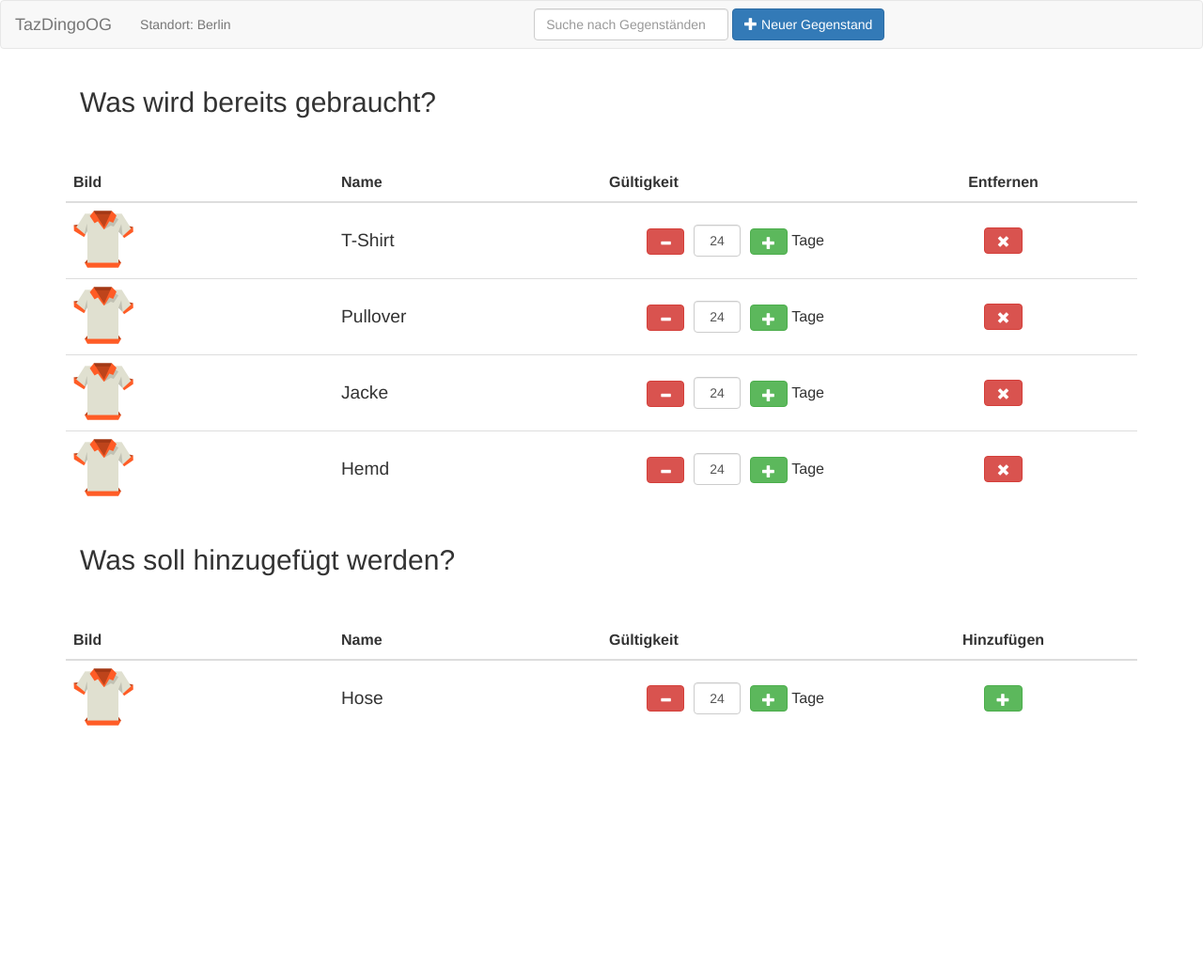
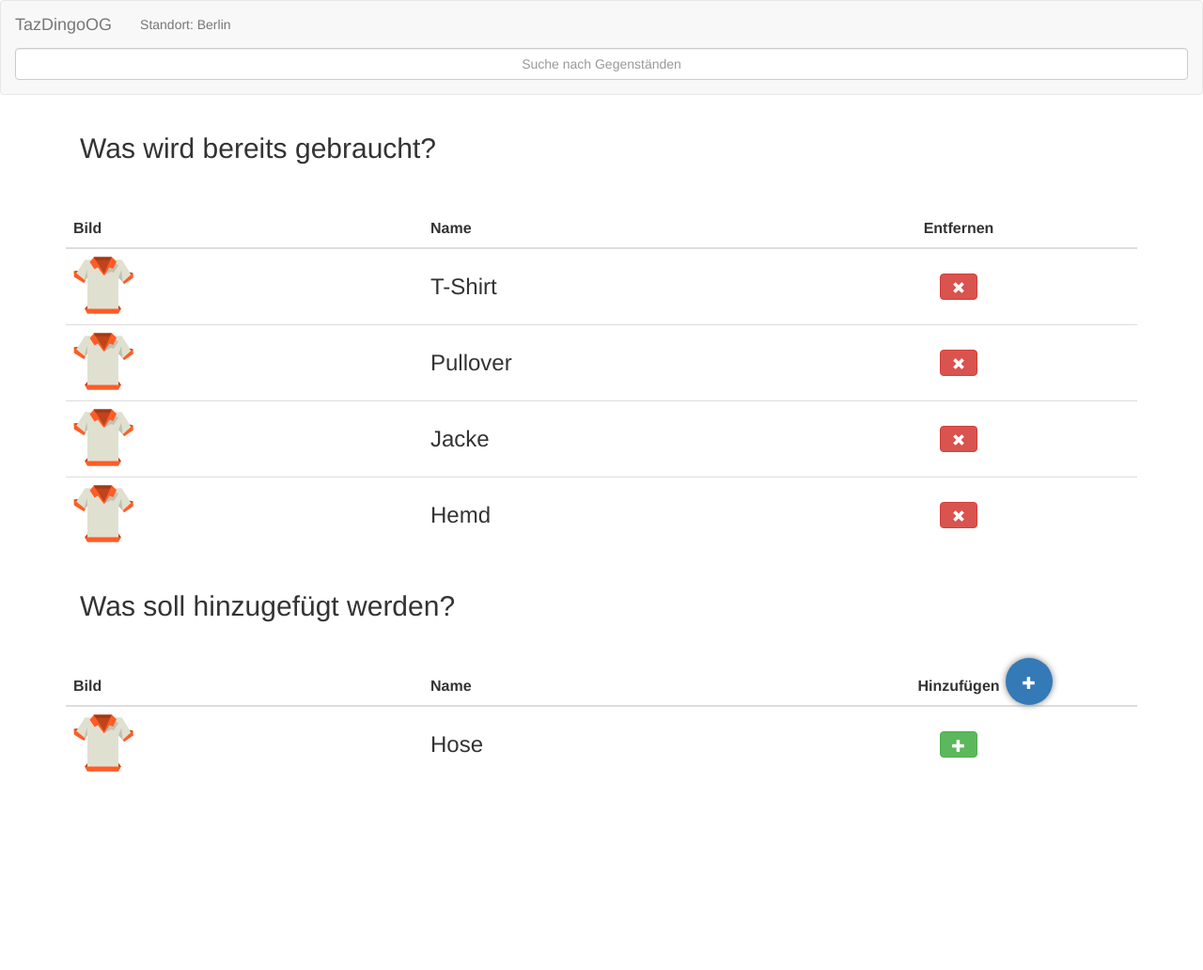
Before and after one commit to TazDingoOG/Hack4Good2015, a PHP site: page / in a window 1280 px wide. Shown: the whole page at 94% size. Before the commit the page ends 772 px from the top, so only its background shows below. Run offline with PHP 8.4, Linux system fonts and the light colour scheme; data comes from the database, SQL or seed files in the repository; some libraries are stand-ins or nearby versions.

Commit message:
Added floating button for creating new items with tooltip. Removed duration time functionality. Made the searcher 100% wide.

```diff
--- a/static/css/custom.css
+++ b/static/css/custom.css
@@ -1,3 +1,15 @@
+
+.floating-add-button {
+    position: fixed;
+    right: 12.5%;
+    bottom: 50;
+    z-index: 1000;
+    width: 50px;
+    height: 50px;
+    border-radius: 25px;
+    border: none;
+    box-shadow: grey 0px 0px 7px;
+}
 
 .list-categories-header {
     margin-bottom: 50px;
@@ -14,14 +26,26 @@
 }
 
 .search-input {
+    text-align: center;
+}
+
+.create-new-item {
+    text-align: right;
 }
 
 .table > tbody > tr > td {
      vertical-align: middle;
 }
 
+.table > tbody > tr:last-child {
+    margin-bottom: 200px;
+}
 .th {
     border-top: 0px;
+}
+
+#complete-list {
+    margin-bottom: 200px;
 }
 
 /*
@@ -66,7 +90,7 @@
 
 .item-picture, .item-timer, .item-description, .item-checkoff {
     vertical-align: middle;
-    width: 24%;
+    width: 33%;
 }
 
 .item-checkoff {
@@ -77,7 +101,7 @@
 }
 
 .item-description {
-    font-size:1.2em;
+    font-size:1.5em;
 }
 
 .item-timer {
--- a/templates/index.html
+++ b/templates/index.html
@@ -28,17 +28,19 @@
                 </div>
 
                 <!-- Collect the nav links, forms, and other content for toggling -->
-            <form class="navbar-form search-form" role="search">
                 <div class="form-group">
                     <input type="text" class="form-control search-input" placeholder="Suche nach Gegenst&auml;nden" id="search" />
                 </div>
-                <button type="submit" class="btn btn-primary"><span class="glyphicon glyphicon-plus"></span> Neuer Gegenstand</button>
-            </form>
+
                 <!-- /.navbar-collapse -->
             </div>
             <!-- /.container-fluid -->
         </nav>
+        <div class="container create-new-item">
 
+            <!-- Floating button for creating new items -->
+            <button class="btn-primary floating-add-button" data-toggle="tooltip" title="Erstelle einen neuen Gegenstand!"><span class="glyphicon glyphicon-plus"></span></button>
+        </div>
         <div class="container">
             <div class="container-fluid ">
                 <h2 class="list-categories-header">Was wird bereits gebraucht?</h2>
@@ -48,7 +50,7 @@
                     <tr>
                         <th>Bild</th>
                         <th>Name</th>
-                    <th>G&uuml;ltigkeit</th>
+                        <!-- <th>G&uuml;ltigkeit</th> -->
                         <th style="text-align:center">Entfernen</th>
                     </tr>
                 </thead>
@@ -57,10 +59,10 @@
                         <img src="../static/img/t-shirt.png" class="img-rounded">
                     </td>
                     <td class="item-description">T-Shirt</td>
-                <td class="item-timer table-content"><button type="submit" class="btn btn-danger"><span class="glyphicon glyphicon-minus"></span></button><input type="text" class="form-control" value="24"></input><button type="submit" class="btn btn-success"><span class="glyphicon glyphicon-plus"></span></button> Tage</td>
+                    <!-- <td class="item-timer table-content"><button  class="btn btn-danger"><span class="glyphicon glyphicon-minus"></span></button><input type="text" class="form-control" value="24"></input><button class="btn btn-success"><span class="glyphicon glyphicon-plus"></span></button> Tage</td> -->
 
                     <td class="item-checkoff table-content">
-                    <button type="submit" class="btn btn-danger"><span class="glyphicon glyphicon-remove"></span>
+                        <button class="btn btn-danger"><span class="glyphicon glyphicon-remove"></span>
                         </button>
                     </td>
                 </tr>
@@ -69,9 +71,9 @@
                         <img src="../static/img/t-shirt.png" class="img-rounded">
                     </td>
                     <td class="item-description table-content">Pullover</td>
-                <td class="item-timer table-content"><button type="submit" class="btn btn-danger"><span class="glyphicon glyphicon-minus"></span></button><input type="text" class="form-control" value="24"></input><button type="submit" class="btn btn-success"><span class="glyphicon glyphicon-plus"></span></button> Tage</td>
+                    <!--  <td class="item-timer table-content"><button  class="btn btn-danger"><span class="glyphicon glyphicon-minus"></span></button><input type="text" class="form-control" value="24"></input><button  class="btn btn-success"><span class="glyphicon glyphicon-plus"></span></button> Tage</td> -->
                     <td class="item-checkoff table-content">
-                    <button type="submit" class="btn btn-danger"><span class="glyphicon glyphicon-remove"></span>
+                        <button  class="btn btn-danger"><span class="glyphicon glyphicon-remove"></span>
                         </button>
                     </td>
                 </tr>
@@ -80,9 +82,9 @@
                         <img src="../static/img/t-shirt.png" class="img-rounded">
                     </td>
                     <td class="item-description table-content">Jacke</td>
-                <td class="item-timer table-content"><button type="submit" class="btn btn-danger"><span class="glyphicon glyphicon-minus"></span></button><input type="text" class="form-control" value="24"></input><button type="submit" class="btn btn-success"><span class="glyphicon glyphicon-plus"></span></button> Tage</td>
+                    <!-- <td class="item-timer table-content"><button  class="btn btn-danger"><span class="glyphicon glyphicon-minus"></span></button><input type="text" class="form-control" value="24"></input><button  class="btn btn-success"><span class="glyphicon glyphicon-plus"></span></button> Tage</td> -->
                     <td class="item-checkoff table-content">
-                    <button type="submit" class="btn btn-danger"><span class="glyphicon glyphicon-remove"></span>
+                        <button  class="btn btn-danger"><span class="glyphicon glyphicon-remove"></span>
                         </button>
                     </td>
                 </tr>
@@ -91,9 +93,9 @@
                         <img src="../static/img/t-shirt.png" class="img-rounded">
                     </td>
                     <td class="item-description table-content">Hemd</td>
-                <td class="item-timer table-content"><button type="submit" class="btn btn-danger"><span class="glyphicon glyphicon-minus"></span></button><input type="text" class="form-control" value="24"></input><button type="submit" class="btn btn-success"><span class="glyphicon glyphicon-plus"></span></button> Tage</td>
+                    <!--   <td class="item-timer table-content"><button  class="btn btn-danger"><span class="glyphicon glyphicon-minus"></span></button><input type="text" class="form-control" value="24"></input><button  class="btn btn-success"><span class="glyphicon glyphicon-plus"></span></button> Tage</td> -->
                     <td class="item-checkoff table-content">
-                    <button type="submit" class="btn btn-danger"><span class="glyphicon glyphicon-remove"></span>
+                        <button  class="btn btn-danger"><span class="glyphicon glyphicon-remove"></span>
                         </button>
                     </td>
                 </tr>
@@ -103,12 +105,12 @@
                 <h2 class="list-categories-header">Was soll hinzugefügt werden?</h2>
             </div>
 
-        <table class="table">
+            <table class="table" id="complete-list">
                 <thead>
                     <tr>
                         <th>Bild</th>
                         <th>Name</th>
-                    <th>G&uuml;ltigkeit</th>
+                        <!-- <th>G&uuml;ltigkeit</th> -->
                         <th style="text-align:center">Hinzuf&uuml;gen</th>
                     </tr>
                 </thead>
@@ -117,10 +119,10 @@
                         <img src="../static/img/t-shirt.png" class="img-rounded">
                     </td>
                     <td class="item-description">Hose</td>
-                <td class="item-timer"><button type="submit" class="btn btn-danger"><span class="glyphicon glyphicon-minus"></span></button><input type="text" class="form-control" value="24"></input><button type="submit" class="btn btn-success"><span class="glyphicon glyphicon-plus"></span></button> Tage</td>
+                    <!-- <td class="item-timer"><button  class="btn btn-danger"><span class="glyphicon glyphicon-minus"></span></button><input type="text" class="form-control" value="24"></input><button  class="btn btn-success"><span class="glyphicon glyphicon-plus"></span></button> Tage</td> -->
 
                     <td class="item-checkoff">
-                    <button type="button" data-desc="Shirt" class="add-to-requests btn btn-success "><span class="glyphicon glyphicon-plus" data-toggle="modal" data-target="#myModal"></span>
+                        <button type="button" data-desc="Shirt" class="add-to-requests btn btn-success" data-toggle="modal" data-target="#myModal" ><span class="glyphicon glyphicon-plus"></span>
                         </button>
                     </td>
                 </tr>
@@ -149,7 +151,7 @@
                         </div>
                         <div class="modal-footer">
                             <button type="button" class="btn btn-danger" data-dismiss="modal">Abbrechen</button>
-                        <button type="button" class="btn btn-success" data-dismiss="modal">Hinzuf&uuml;gen</button>
+                            <button type="button" class="btn btn-success" data-dismiss="modal">Best&auml;gen</button>
                         </div>
                     </div>
 
@@ -157,7 +159,7 @@
             </div>
         </body>
 
-    <!-- cutom javascript -->
+        <!-- custom javascript -->
         <script type="text/javascript" src="../static/js/live-search.js"></script>
         <script>
             $(document).on("click", ".add-to-requests", function () {
@@ -169,4 +171,11 @@
         });
         </script>
 
+        <!-- tooltip script -->
+        <script>
+            $(document).ready(function(){
+                $('[data-toggle="tooltip"]').tooltip();
+            });
+        </script>
+
         </html>
```
Lines whose indentation alone changed are shown as unchanged.
